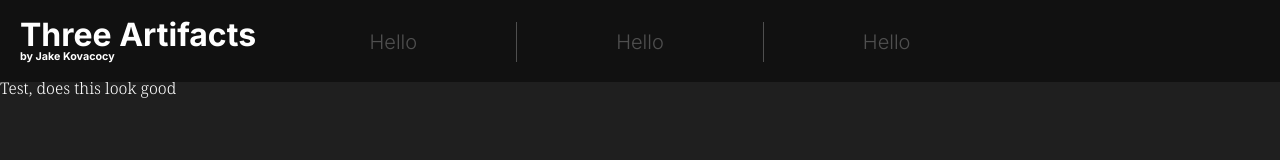
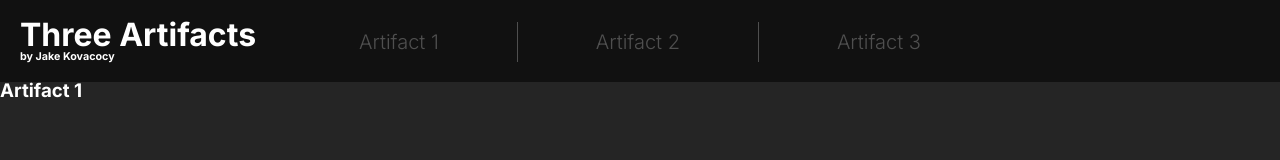
Before and after one commit to graigs-list/Artifacts_Site, a plain HTML site: page index.html in a window 1280 px wide. Drawn offline with Linux system fonts and the light colour scheme.

Commit message:
Added Item class

```diff
--- a/index.html
+++ b/index.html
@@ -9,13 +9,16 @@
       <h1>Three Artifacts</h1>
       <h6>by Jake Kovacocy</h6>
       <div id="buttons">
-        <a>Hello</a>
+        <a href="#first">Artifact 1</a>
         <div></div>
-        <a>Hello</a>
+        <a href="#second">Artifact 2</a>
         <div></div>
-        <a>Hello</a>
+        <a href="#third">Artifact 3</a>
       </div>
     </div>
     <p id="spacer">Test, does this look good</p>
+    <div class="item" id="first">
+      <h3>Artifact 1</h3>
+    </div>
   </body>
 </html>
--- a/style.css
+++ b/style.css
@@ -8,13 +8,24 @@
     --text-color: #ffffff;
     --inactive-color: #4f4f4f;
     --accent-color: #111111;
+    --item-color: #252525;
+}
+
+html::-webkit-scrollbar {
+    display: none;
+}
+
+html {
+    scroll-behavior: smooth;
+    -ms-overflow-style: none;
+    scrollbar-width: none;
 }
 
 body {
     background-color: var(--bg-color);
 
-    padding: var(--default-padding);
-    margin: var(--default-padding);
+    padding: 0 0 0 0;
+    margin: 0 0 0 0;
 
     user-select: none;
 }
@@ -30,8 +41,14 @@ p {
     font-family: "Noto Serif", serif;
 }
 
+a {
+    text-decoration: none;
+}
+
 #spacer {
-    margin-top: 6%;
+    padding: 0 0 0 0;
+    color: var(--bg-color);
+    margin-top: 41px;
 }
 
 #title {
@@ -105,3 +122,9 @@ p {
     animation-duration: 0.5s;
     color: var(--text-color);
 }
+
+.item {
+    width: 100%;
+    height: 1024px;
+    background-color: var(--item-color);
+}
```
